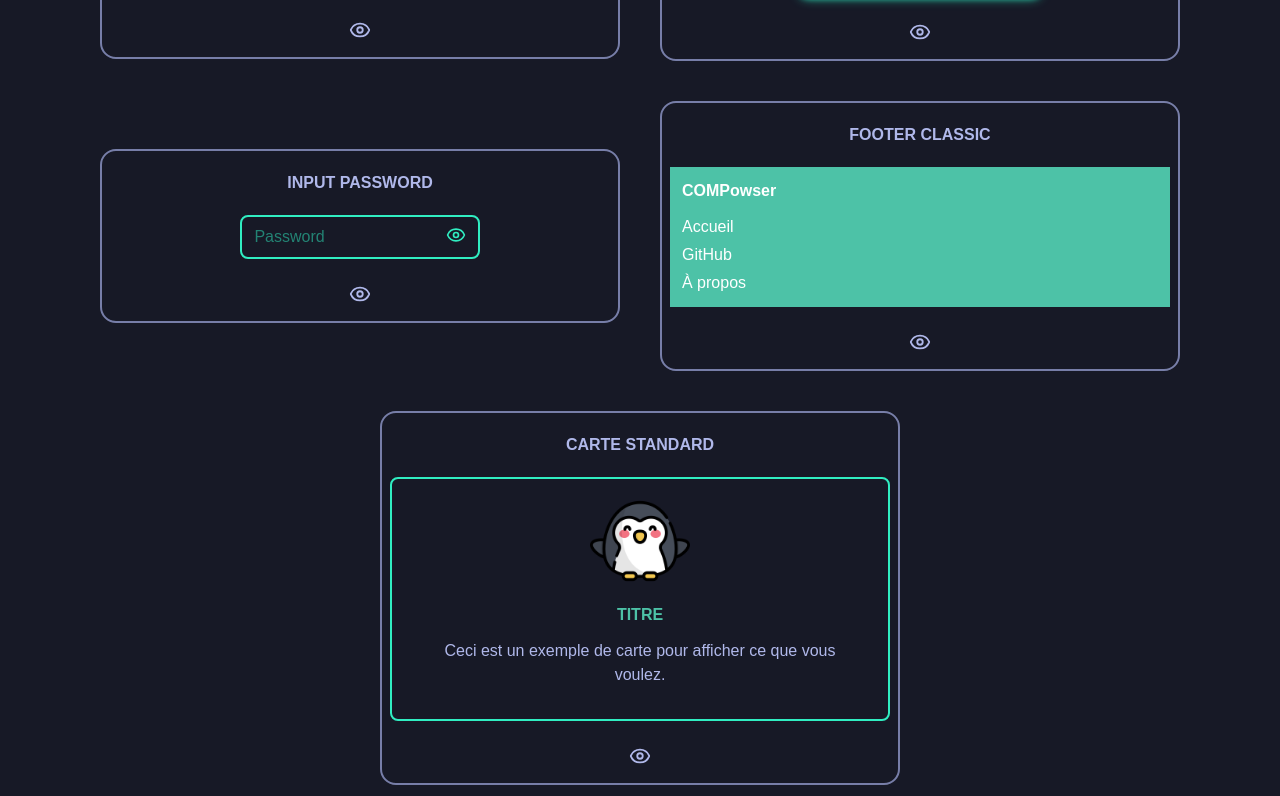
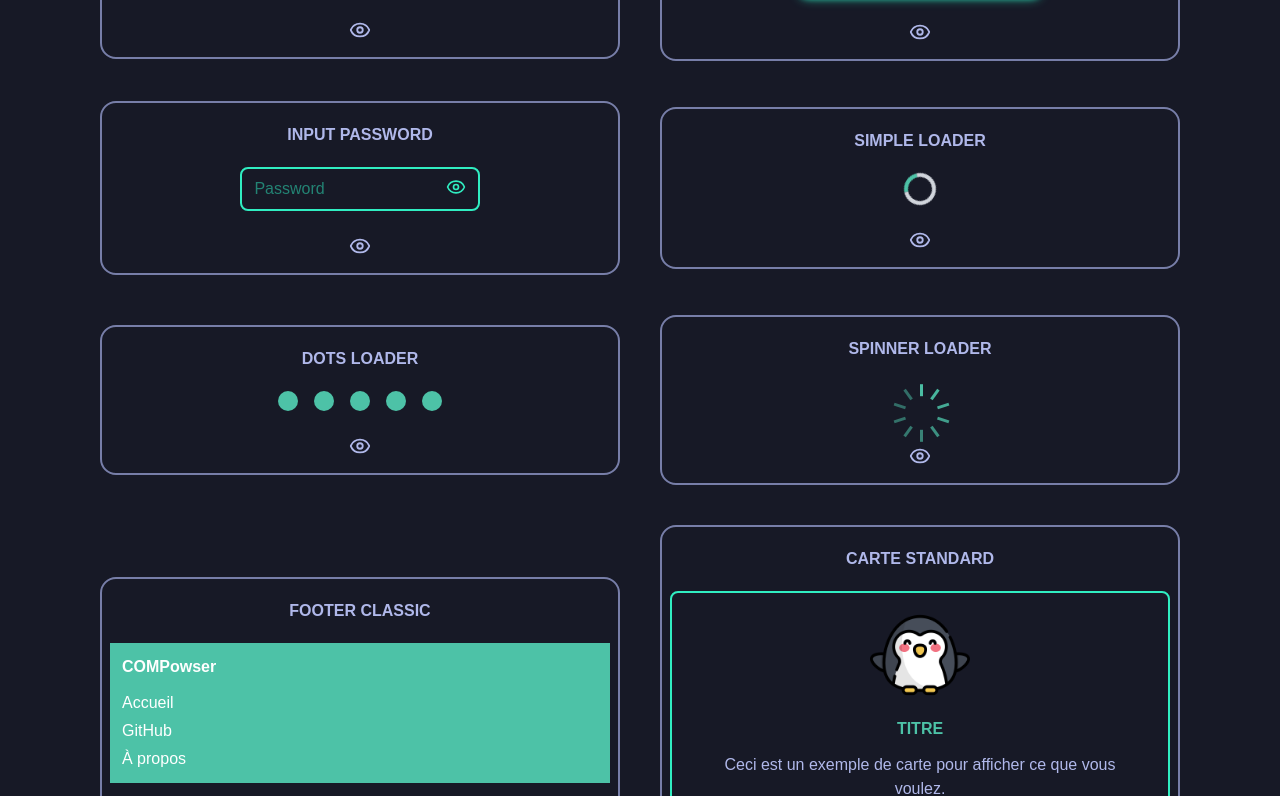
Before and after one commit to rchouhani/compowser, a Next.js app in the folder compowser/: page / in a window 1280 px wide. Shown: the part 1205-2001 px from the top of the page. Built offline with nearby package versions, Linux system fonts and the light colour scheme.

Commit message:
add news data component

```diff
--- a/compowser/src/app/data/componentsData.js
+++ b/compowser/src/app/data/componentsData.js
@@ -6,7 +6,10 @@ import CardInputClassic from "../components/CardInputClassic";
 import CardInputPassword from "../components/CardInputPassword";
 import CardInputCyberpunk from "../components/CardInputCyberpunk";
 import CardFooter from "../components/CardFooter";
-import CardCard from "../components/CardCard"; // N'oublie pas l'import de la nouvelle carte !
+import CardCard from "../components/CardCard";
+import CardSimpleLoader from "../components/CardSimpleLoader";
+import CardDotsLoader from "../components/CardDotsLoader";
+import CardSpinnerLoader from "../components/CardSpinnerLoader"
 
 export const allComponents = [
   {
@@ -15,7 +18,9 @@ export const allComponents = [
     component: <CardNavbar />,
     code: `<nav className="bg-(--logoColor) p-3">
   <div className="flex flex-row items-center justify-between">
-        <div><p className="text-white font-bold text-sm sm:text-base">COMPowser</p></div>
+    <div>
+      <p className="text-white font-bold text-sm sm:text-base">COMPowser</p>
+    </div>
     <div className="hidden sm:flex text-white gap-5 text-sm sm:text-base">
       <Link href="#">Accueil</Link>
       <Link href="#">GitHub</Link>
@@ -75,6 +80,49 @@ export const allComponents = [
   },
   {
     id: 8,
+    title: "Simple Loader",
+    component: <CardSimpleLoader/>,
+    code: `<div className="flex items-center justify-center h-full">
+    <div className="w-8 h-8 border-4 border-gray-300 border-t-(--logoColor) rounded-full animate-spin"></div>
+</div>`
+  },
+  {
+    id: 10,
+    title: "Dots Loader",
+    component: <CardDotsLoader />,
+    code: `const delays = [-0.3, -0.1, 0.1, 0.3, 0.5];
+    <section className="flex items-center justify-center gap-4 h-full w-full">
+      {delays.map((delay, i) => (
+        <div
+          key={i}
+          className="h-5 w-5 rounded-full bg-(--logoColor) animate-dot"
+          style={{ animationDelay: \`\${delay}s\`}}
+        />
+      ))}
+    </section>`
+  },
+  {
+    id: 11,
+  title: "Spinner Loader",
+  component: <CardSpinnerLoader />,
+  code: `
+<div className="flex items-center justify-center w-full h-full">
+  <div className="relative w-10 h-10">
+    {[...Array(10)].map((_, i) => (
+      <span
+        key={i}
+        className="absolute left-1/2 top-1/2 w-[3px] h-[12px] bg-(--logoColor) origin-bottom animate-pulse"
+        style={{
+          transform: \`translate(-50%, -50%) rotate(\${i * 36}deg) translateY(-140%)\`,
+          animationDelay: \`\${i * 0.1}s\`,
+        }}
+      />
+    ))}
+  </div>
+</div>`
+  },
+  {
+    id: 15,
     title: "Footer Classic",
     component: <CardFooter />,
     code: `<footer className="flex flex-col items-start text-left w-full bg-(--logoColor) p-3">
@@ -82,7 +130,7 @@ export const allComponents = [
 </footer>`
   },
   {
-    id: 9,
+    id: 16,
     title: "Carte Standard", // Nouveau composant récupéré du collègue
     component: <CardCard />,
     code: `<div className="border-solid border-2 border-[#30EDC1] p-3 rounded-lg">
@@ -94,5 +142,5 @@ export const allComponents = [
     <p className="px-5 pb-5 text-center text-(--textColor) flex-grow">Exemple de carte.</p>
   </div>
 </div>`
-  }
+  },
 ];
```
Lines whose indentation alone changed are shown as unchanged.
